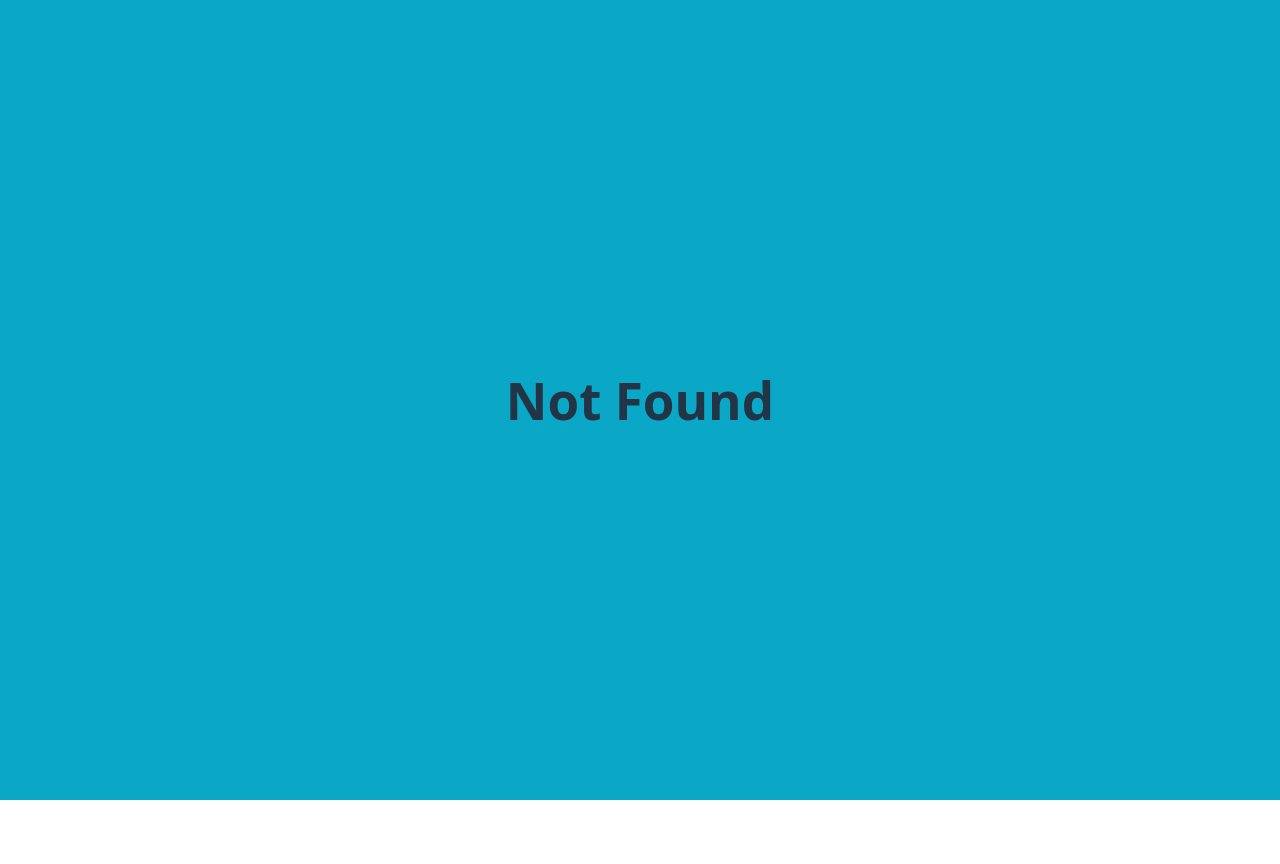
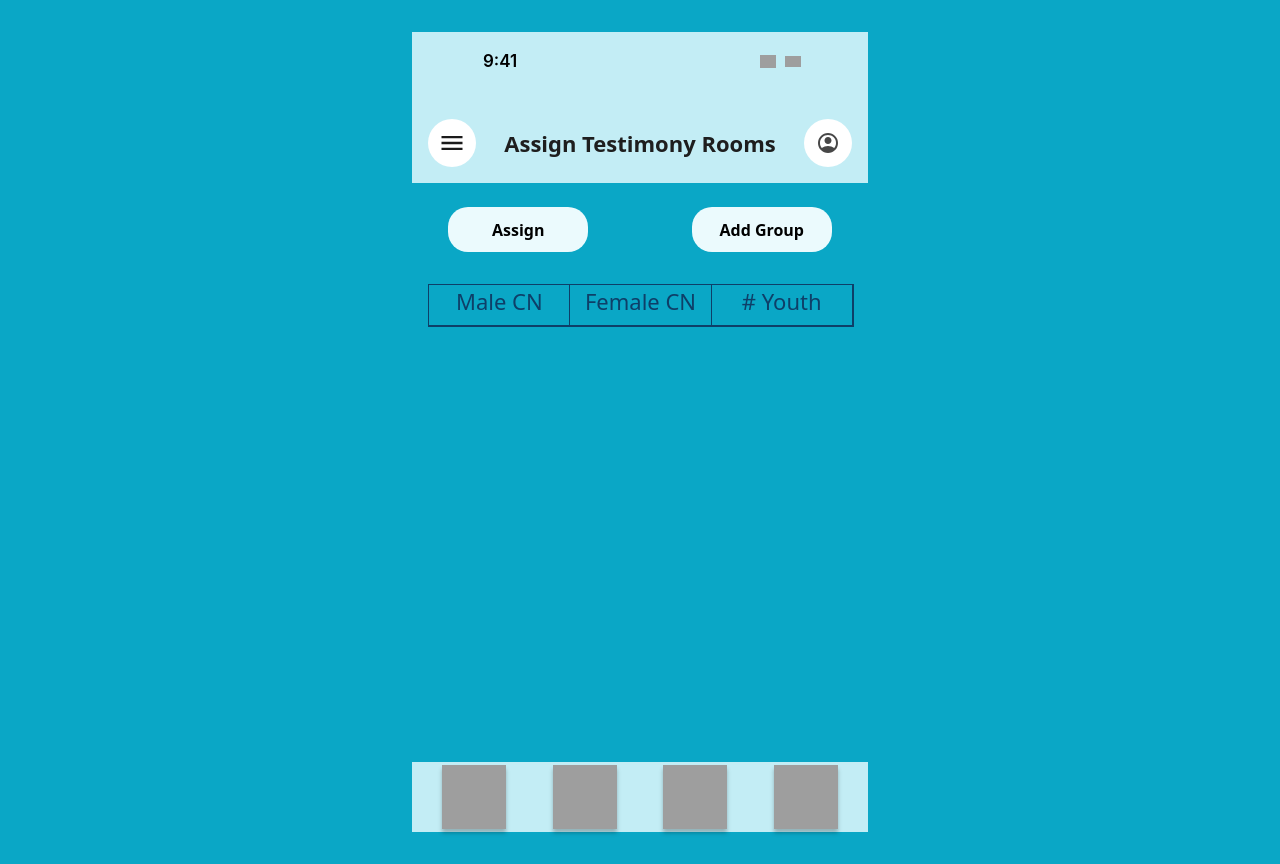
Before and after one commit to Bryce512/FSY_tools, a React (Vite) app in the folder frontend/: page /FSY_tools/AssignRooms in a window 1280 px wide. Before the commit the page ends 800 px from the top, so only its background shows below. Built offline with nearby package versions, Linux system fonts and the light colour scheme; grey boxes are pictures that could not be loaded.

Commit message:
Jonas Updates, scaffolding and cleaned code

```diff
--- a/frontend/package.json
+++ b/frontend/package.json
@@ -21,7 +21,7 @@
     "@types/react": "^19.0.10",
     "@types/react-dom": "^19.0.4",
     "@vitejs/plugin-react": "^4.3.4",
-    "eslint": "^9.22.0",
+    "eslint": "^9.23.0",
     "eslint-config-prettier": "^10.1.1",
     "eslint-plugin-prettier": "^5.2.3",
     "eslint-plugin-react-hooks": "^5.1.0",
--- a/frontend/src/App.tsx
+++ b/frontend/src/App.tsx
@@ -1,6 +1,6 @@
 import InputDesign from "./components/AddTestimonyRoom/InputDesign";
 import "./App.css"; // Keep styles
-import RoomTable from "./components/RoomTable";
+import RoomTable from "./components/AssignTestimonyRoom/RoomTable";
 import SongRequestForm from "./components/RequestSong/SongRequestForm";
 import RoomForm from "./components/AddTestimonyRoom/RoomForm";
 import BryceAddCounselor from "./components/AddCounselor/AddCounselor";
@@ -8,12 +8,14 @@ import LoginForm from "./components/login/LoginForm";
 import VarietyShowManager from "./components/VarietyShowManager";
 import { Routes, Route } from "react-router-dom";
 import MaxLogin from "./components/MaxLogin";
+import AssignTestimonyRooms from "./components/AssignTestimonyRoom/AssignTestimonyRooms";
 
 function App() {
   return (
     <Routes>
+      <Route path="/AssignRooms" element={<AssignTestimonyRooms />} />
+      <Route path="/TestimonyRooms" element={<InputDesign />} />
       <Route path="/" element={<MaxLogin />} />
-      <Route path="/TestimonyRooms" element={<InputDesign />} />
       <Route path="/RoomTable" element={<RoomTable />} />
       <Route path="/SongRequestForm" element={<SongRequestForm />} />
       <Route path="/RoomForm" element={<RoomForm />} />
--- a/frontend/src/components/ActionButtons.tsx
+++ b/frontend/src/components/AssignTestimonyRoom/ActionButtons.tsx
@@ -1,10 +1,12 @@
 import React from "react";
 import styles from "./AssignTestimonyRooms.module.css";
+import { assignTestimonyRooms } from "../AssignTestimonyRoom/AssignmentLogic";
+
 
 const ActionButtons: React.FC = () => {
   return (
     <div className={styles.actionButtonsContainer}>
-      <button className={styles.assignButton}>Assign</button>
+      <button className={styles.assignButton} onClick={assignTestimonyRooms} >Assign</button>
       <button className={styles.addGroupButton}>Add Group</button>
     </div>
   );
--- a/frontend/src/components/AssignTestimonyRooms.tsx
+++ b/frontend/src/components/AssignTestimonyRoom/AssignTestimonyRooms.tsx
@@ -1,8 +1,6 @@
-"use client";
-
 import React from "react";
-import styles from "./AssignTestimonyRooms.module.css";
-import StatusBar from "./StatusBar";
+import styles from "../AssignTestimonyRoom/AssignTestimonyRooms.module.css";
+import StatusBar from "../StatusBar";
 import TopNavBar from "./TopNavBar";
 import ActionButtons from "./ActionButtons";
 import RoomTable from "./RoomTable";
--- /dev/null
+++ b/frontend/src/components/AssignTestimonyRoom/AssignmentLogic.ts
@@ -0,0 +1,6 @@
+// src/components/AssignTestimonyRoom/AssignmentLogic.ts
+
+export function assignTestimonyRooms() {
+    console.log("AssignTestimonyRooms called!");
+    return true;
+  }
```
Also changed, not shown: frontend/src/components/AssignTestimonyRoom/AssignTestimonyRooms.module.css (renamed from frontend/src/components/AssignTestimonyRooms.module.css), frontend/src/components/AssignTestimonyRoom/BottomNavBar.tsx (renamed from frontend/src/components/BottomNavBar.tsx), frontend/src/components/AssignTestimonyRoom/RoomTable.tsx (renamed from frontend/src/components/RoomTable.tsx), frontend/src/components/AssignTestimonyRoom/TopNavBar.tsx (renamed from frontend/src/components/TopNavBar.tsx), 2 other files (tests, documents, lock files or other folders).
